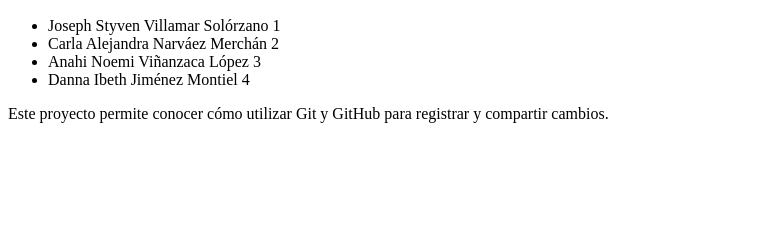
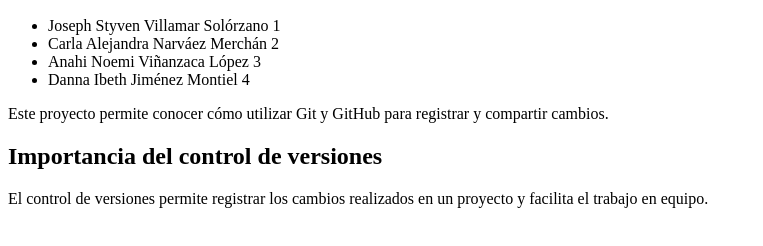
Before and after one commit to carlanarvaez017/Ingenier-a-software-examen-pr-ctico-2, a plain HTML site: page index.html in a window 1280 px wide. Shown: the part 110-356 px from the top of the page, without its empty margins (0-763 px from the left). Drawn offline with Linux system fonts and the light colour scheme.

Commit message:
Agrega informacion sobre el control de versiones

```diff
--- a/index.html
+++ b/index.html
@@ -17,5 +17,12 @@
         </ul>
 
         <p>Este proyecto permite conocer cómo utilizar Git y GitHub para registrar y compartir cambios.</p>
+        <section>
+        <h2>Importancia del control de versiones</h2>
+        <p>
+            El control de versiones permite registrar los cambios
+            realizados en un proyecto y facilita el trabajo en equipo.
+        </p>
+        </section>
 </body>
 </html>
```
Lines whose indentation alone changed are shown as unchanged.
